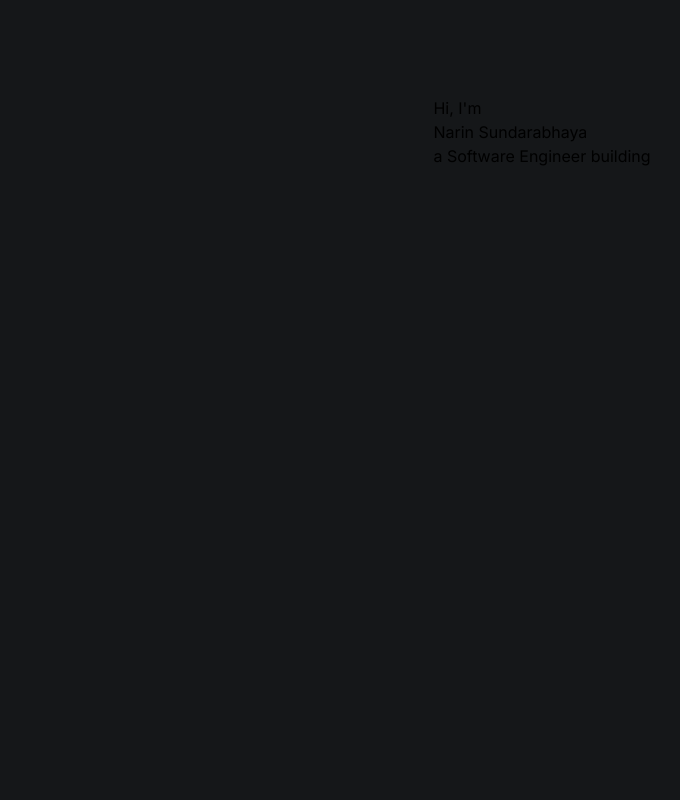
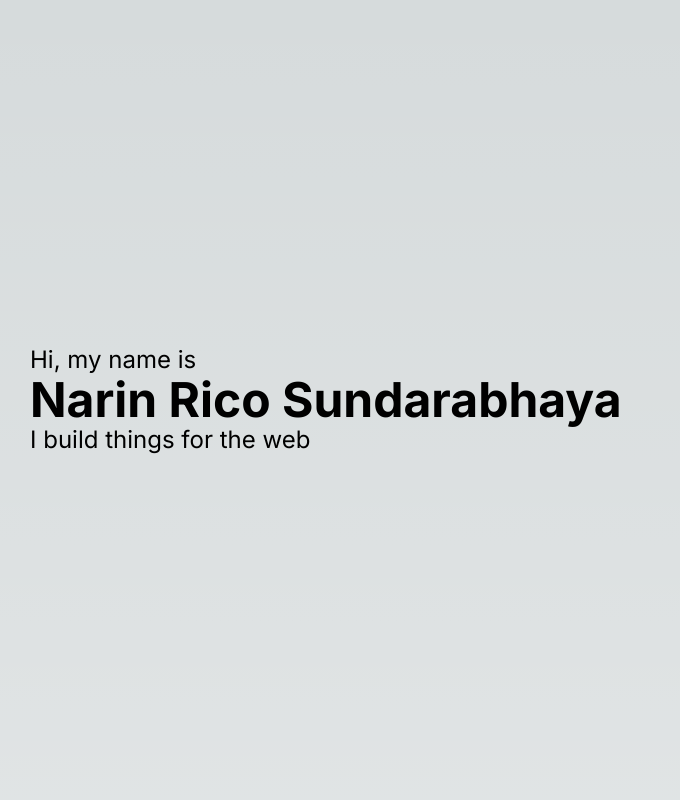
Before and after one commit to ricopella/portfolio_next, a Next.js app: page / in a window 1280 px wide. Shown: the top 800 px of the page, without its empty margins (98-778 px from the left). Built offline with nearby package versions, Linux system fonts and the light colour scheme.

Commit message:
fix styling

```diff
--- a/src/app/globals.css
+++ b/src/app/globals.css
@@ -16,6 +16,10 @@
   }
 }
 
+html {
+  scroll-behavior: smooth;
+}
+
 body {
   color: rgb(var(--foreground-rgb));
   background: linear-gradient(
@@ -24,4 +28,6 @@ body {
       rgb(var(--background-end-rgb))
     )
     rgb(var(--background-start-rgb));
+
+    /* background: hsla(210, 10%, 9%, 1); */
 }
--- a/src/app/page.tsx
+++ b/src/app/page.tsx
@@ -2,11 +2,10 @@ import AboutMe from '@/sections/aboutme';
 import Banner from '@/sections/banner';
 import Contact from '@/sections/contact';
 import WorkHistory from '@/sections/workhistory';
-import '@/styles/global.css';
 
 export default function Home() {
   return (
-    <main className='flex min-h-screen min-w-full flex-col items-center justify-between p-24'>
+    <main className='flex min-h-screen min-w-full flex-col'>
       <Banner />
       <AboutMe />
       <WorkHistory />
--- a/src/components/section.tsx
+++ b/src/components/section.tsx
@@ -1,14 +1,16 @@
 export default function Section({
   children,
   title,
+  childStyles,
 }: {
   children: React.ReactNode;
   title?: string;
+  childStyles?: string;
 }) {
   return (
-    <section className='flex min-h-screen flex-col'>
+    <section className='flex items-center justify-center min-h-screen'>
       {title && <div className='flex flex-col justify-center'>{title}</div>}
-      {children}
+      <div className={`flex flex-col ${childStyles}`}>{children}</div>
     </section>
   );
 }
--- a/src/sections/banner.tsx
+++ b/src/sections/banner.tsx
@@ -2,10 +2,12 @@ import Section from '@/components/section';
 
 export default function Banner() {
   return (
-    <Section>
-      <h2 className='text-2xl'>Hi, I'm</h2>
-      <h1 className='text-xl font-bold'>Narin Sundarabhaya</h1>
-      <h2 className='text-2xl'>a Software Engineer building </h2>
+    <Section childStyles='mx-auto w-4/5'>
+      <h2 className='text-2xl'>Hi, my name is</h2>
+      <h1 className='text-5xl font-bold break-words'>
+        Narin Rico Sundarabhaya
+      </h1>
+      <h2 className='text-2xl'>I build things for the web</h2>
     </Section>
   );
 }
--- a/src/styles/global.css
+++ /dev/null
@@ -1,7 +0,0 @@
-html {
-  scroll-behavior: smooth;
-}
-
-body {
-  background: hsla(210, 10%, 9%, 1);
-}
--- a/tailwind.config.ts
+++ b/tailwind.config.ts
@@ -1,10 +1,11 @@
-import type { Config } from 'tailwindcss'
+import type { Config } from 'tailwindcss';
 
 const config: Config = {
   content: [
     './src/pages/**/*.{js,ts,jsx,tsx,mdx}',
     './src/components/**/*.{js,ts,jsx,tsx,mdx}',
     './src/app/**/*.{js,ts,jsx,tsx,mdx}',
+    './src/sections/**/*.{js,ts,jsx,tsx,mdx}',
   ],
   theme: {
     extend: {
@@ -16,5 +17,5 @@ const config: Config = {
     },
   },
   plugins: [],
-}
-export default config
+};
+export default config;
```
